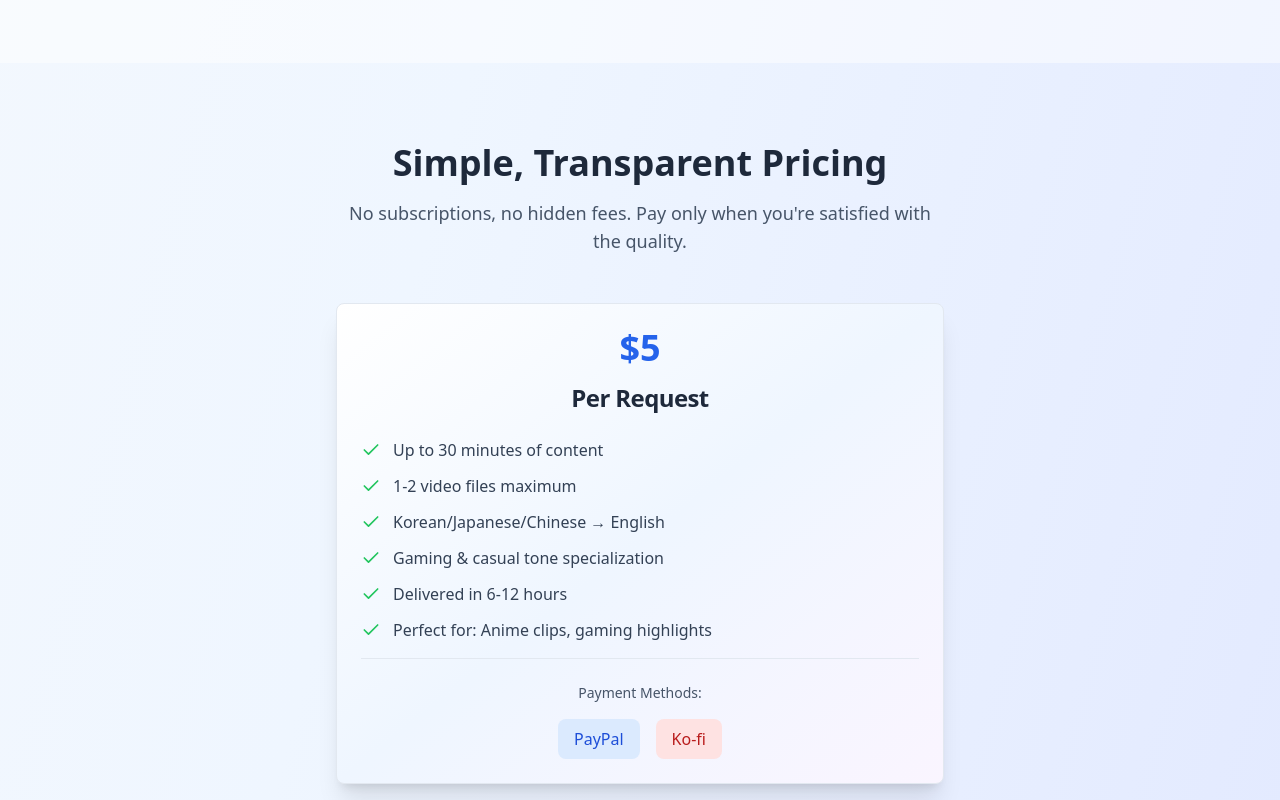
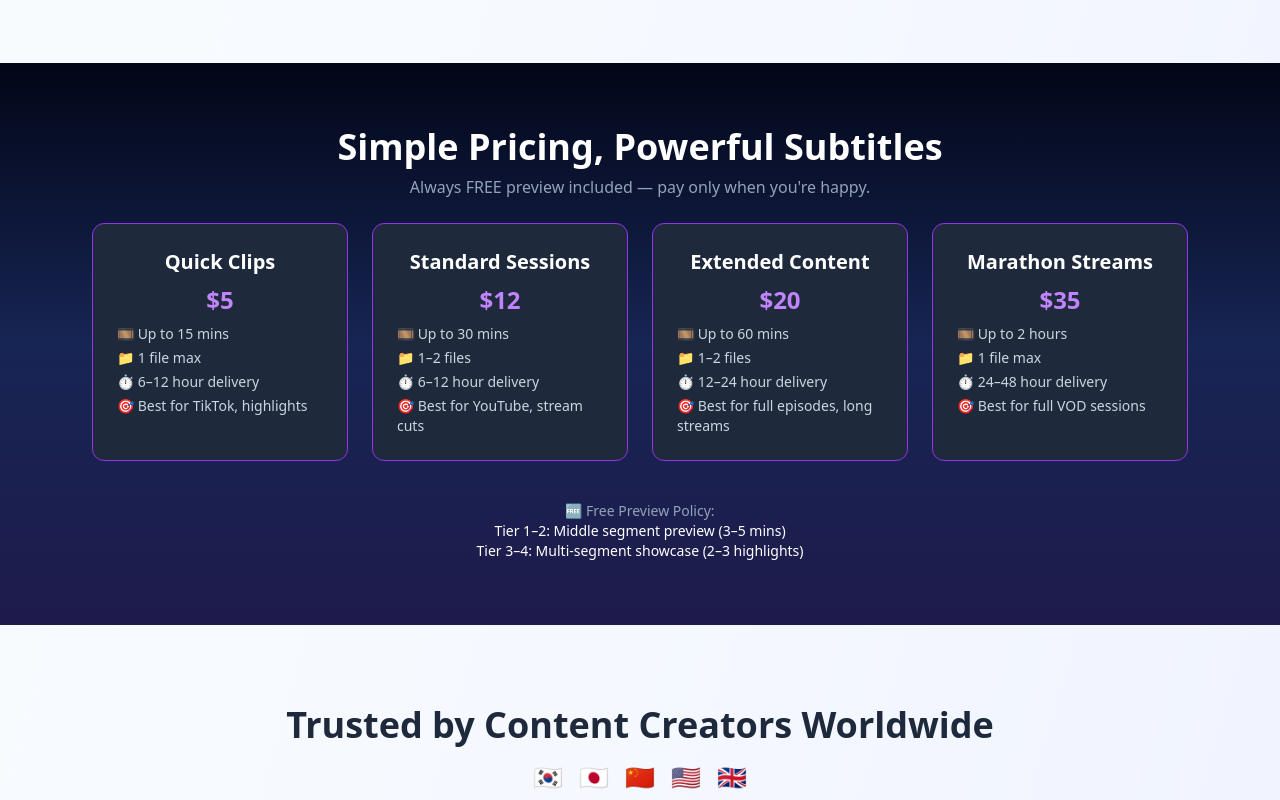
Before and after one commit to almond-donut/subspark-gaming-scribe, a React (Vite) app: page / in a window 1280 px wide. Shown: the part 2900-3700 px from the top of the page. Built offline with nearby package versions, Linux system fonts and the light colour scheme.

Commit message:
Add new pricing section
Adds a new pricing section to the index page, preserving the existing design and layout.

```diff
--- a/src/pages/Index.tsx
+++ b/src/pages/Index.tsx
@@ -459,61 +459,68 @@ const Index = () => {
         </section>
 
         {/* Pricing Section */}
-        <section id="pricing" className="py-20 px-4">
-          <div className="container mx-auto max-w-2xl text-center">
-            <h2 className="text-3xl md:text-4xl font-bold mb-4 text-slate-800 dark:text-slate-100">
-              Simple, Transparent Pricing
-            </h2>
-            <p className="text-lg text-slate-600 dark:text-slate-300 mb-12">
-              No subscriptions, no hidden fees. Pay only when you're satisfied with the quality.
-            </p>
+        <section id="pricing" className="text-center py-16 px-6 bg-gradient-to-b from-slate-950 via-blue-950 to-indigo-950 text-white">
+          <h2 className="text-3xl md:text-4xl font-bold mb-2">Simple Pricing, Powerful Subtitles</h2>
+          <p className="text-slate-400 mb-6 text-sm md:text-base">Always FREE preview included — pay only when you're happy.</p>
 
-            <Card className="border-slate-200 dark:border-slate-700 bg-gradient-to-br from-white via-blue-50 to-purple-50 dark:from-slate-800 dark:via-blue-950/50 dark:to-purple-950/50 shadow-xl">
-              <CardHeader className="text-center">
-                <div className="text-4xl font-bold text-blue-600 dark:text-blue-400 mb-2">$5</div>
-                <CardTitle className="text-2xl text-slate-800 dark:text-slate-100">Per Request</CardTitle>
-              </CardHeader>
-              <CardContent className="space-y-4">
-                <div className="space-y-3 text-left">
-                  <div className="flex items-center space-x-3">
-                    <Check className="w-5 h-5 text-green-500" />
-                    <span className="text-slate-700 dark:text-slate-300">Up to 30 minutes of content</span>
-                  </div>
-                  <div className="flex items-center space-x-3">
-                    <Check className="w-5 h-5 text-green-500" />
-                    <span className="text-slate-700 dark:text-slate-300">1-2 video files maximum</span>
-                  </div>
-                  <div className="flex items-center space-x-3">
-                    <Check className="w-5 h-5 text-green-500" />
-                    <span className="text-slate-700 dark:text-slate-300">Korean/Japanese/Chinese → English</span>
-                  </div>
-                  <div className="flex items-center space-x-3">
-                    <Check className="w-5 h-5 text-green-500" />
-                    <span className="text-slate-700 dark:text-slate-300">Gaming & casual tone specialization</span>
-                  </div>
-                  <div className="flex items-center space-x-3">
-                    <Check className="w-5 h-5 text-green-500" />
-                    <span className="text-slate-700 dark:text-slate-300">Delivered in 6-12 hours</span>
-                  </div>
-                  <div className="flex items-center space-x-3">
-                    <Check className="w-5 h-5 text-green-500" />
-                    <span className="text-slate-700 dark:text-slate-300">Perfect for: Anime clips, gaming highlights</span>
-                  </div>
+          <div className="flex flex-wrap justify-center gap-6">
+
+            {/* Tier 1 */}
+            <div className="bg-slate-800 border border-purple-600 rounded-xl p-6 w-full md:w-64">
+              <h3 className="text-xl font-semibold mb-2">Quick Clips</h3>
+              <p className="text-purple-400 font-bold text-2xl mb-2">$5</p>
+              <ul className="text-sm text-left text-slate-300 space-y-1">
+                <li>🎞 Up to 15 mins</li>
+                <li>📁 1 file max</li>
+                <li>⏱ 6–12 hour delivery</li>
+                <li>🎯 Best for TikTok, highlights</li>
+              </ul>
             </div>
 
-                <div className="pt-6 border-t border-slate-200 dark:border-slate-700">
-                  <p className="text-sm text-slate-600 dark:text-slate-400 mb-4">Payment Methods:</p>
-                  <div className="flex justify-center space-x-4">
-                    <div className="bg-blue-100 dark:bg-blue-900/50 px-4 py-2 rounded-lg text-blue-700 dark:text-blue-300 font-medium">
-                      PayPal
+            {/* Tier 2 */}
+            <div className="bg-slate-800 border border-purple-600 rounded-xl p-6 w-full md:w-64">
+              <h3 className="text-xl font-semibold mb-2">Standard Sessions</h3>
+              <p className="text-purple-400 font-bold text-2xl mb-2">$12</p>
+              <ul className="text-sm text-left text-slate-300 space-y-1">
+                <li>🎞 Up to 30 mins</li>
+                <li>📁 1–2 files</li>
+                <li>⏱ 6–12 hour delivery</li>
+                <li>🎯 Best for YouTube, stream cuts</li>
+              </ul>
             </div>
-                    <div className="bg-red-100 dark:bg-red-900/50 px-4 py-2 rounded-lg text-red-700 dark:text-red-300 font-medium">
-                      Ko-fi
+
+            {/* Tier 3 */}
+            <div className="bg-slate-800 border border-purple-600 rounded-xl p-6 w-full md:w-64">
+              <h3 className="text-xl font-semibold mb-2">Extended Content</h3>
+              <p className="text-purple-400 font-bold text-2xl mb-2">$20</p>
+              <ul className="text-sm text-left text-slate-300 space-y-1">
+                <li>🎞 Up to 60 mins</li>
+                <li>📁 1–2 files</li>
+                <li>⏱ 12–24 hour delivery</li>
+                <li>🎯 Best for full episodes, long streams</li>
+              </ul>
             </div>
+
+            {/* Tier 4 */}
+            <div className="bg-slate-800 border border-purple-600 rounded-xl p-6 w-full md:w-64">
+              <h3 className="text-xl font-semibold mb-2">Marathon Streams</h3>
+              <p className="text-purple-400 font-bold text-2xl mb-2">$35</p>
+              <ul className="text-sm text-left text-slate-300 space-y-1">
+                <li>🎞 Up to 2 hours</li>
+                <li>📁 1 file max</li>
+                <li>⏱ 24–48 hour delivery</li>
+                <li>🎯 Best for full VOD sessions</li>
+              </ul>
             </div>
+
           </div>
-              </CardContent>
-            </Card>
+
+          <div className="mt-10">
+            <p className="text-sm text-slate-400">🆓 Free Preview Policy:</p>
+            <p className="text-sm text-white">
+              Tier 1–2: Middle segment preview (3–5 mins) <br />
+              Tier 3–4: Multi-segment showcase (2–3 highlights)
+            </p>
           </div>
         </section>
 
```
Lines whose indentation alone changed are shown as unchanged.
